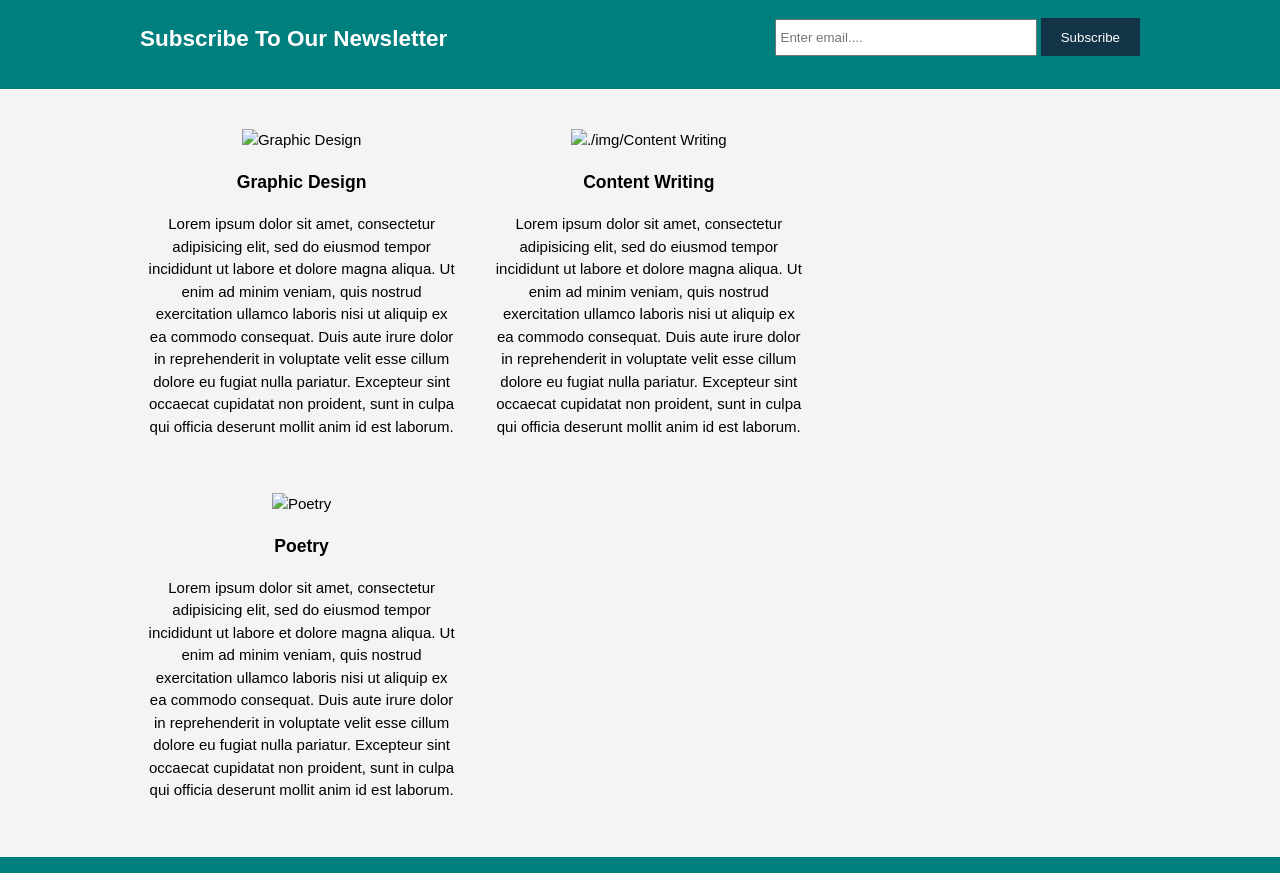
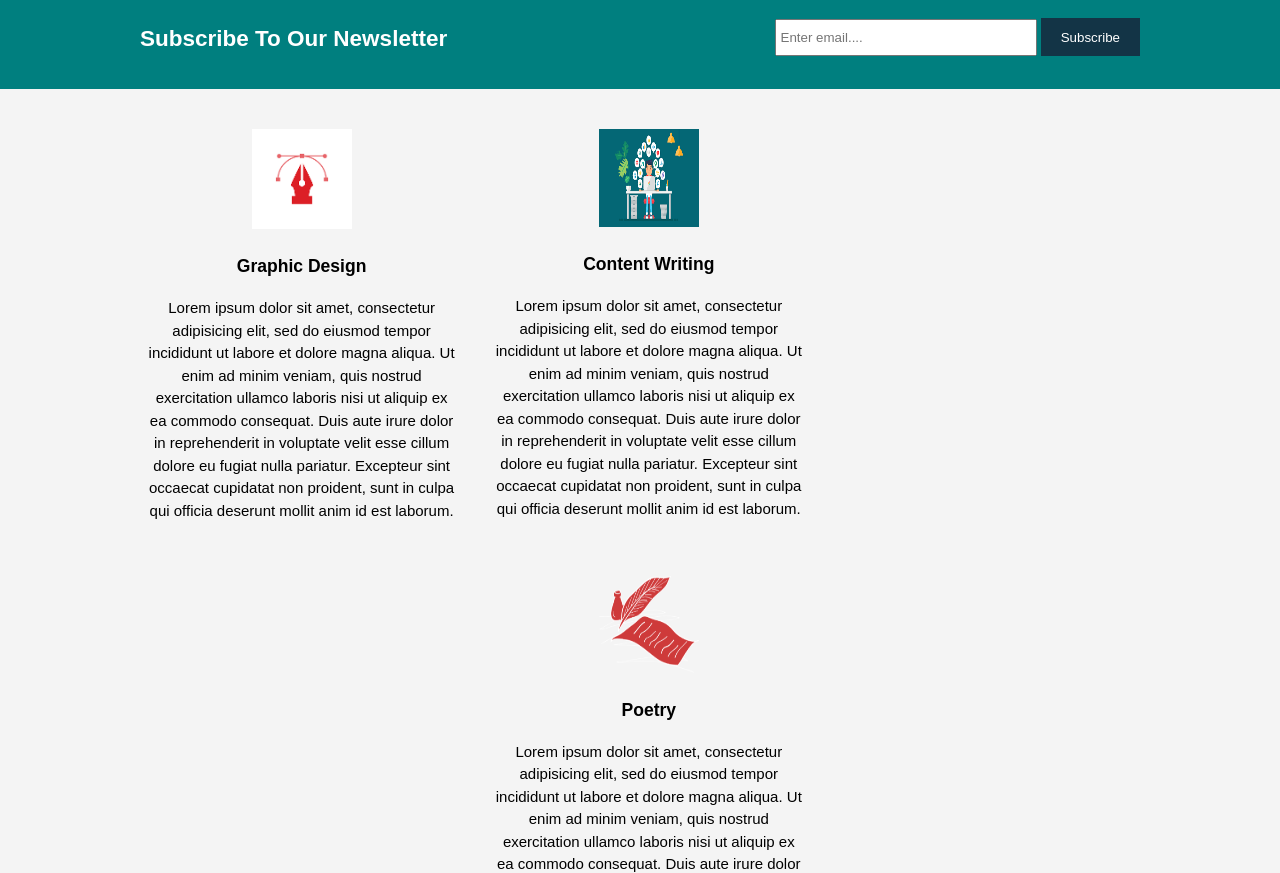
Before and after one commit to amnabajwa19/Web-Development, a plain HTML site: page index.html in a window 1280 px wide. Shown: the part 540-1413 px from the top of the page. Drawn offline with Linux system fonts and the light colour scheme; files that its build step writes are made by us from their sources; files whose address does not match are found by name.

Commit message:
Updated index file
Updated the paths

```diff
--- a/index.html
+++ b/index.html
@@ -8,7 +8,7 @@
     <meta name="author" content="Amna Mahmood Bajwa">
     <title>Tinker Hub | Welcome</title>
     <link href="https://fonts.googleapis.com/css?family=Pacifico&display=swap" rel="stylesheet">
-    <link rel="stylesheet" href="./css/style.css">
+    <link rel="stylesheet" href="style.css">
   </head>
   <body>
     <header>
@@ -43,17 +43,17 @@
     <section id="boxes">
       <div class="container">
         <div class="box">
-          <img src="./img/graphic.png" alt="Graphic Design">
+          <img src="graphic.png" alt="Graphic Design">
           <h3>Graphic Design</h3>
           <p>Lorem ipsum dolor sit amet, consectetur adipisicing elit, sed do eiusmod tempor incididunt ut labore et dolore magna aliqua. Ut enim ad minim veniam, quis nostrud exercitation ullamco laboris nisi ut aliquip ex ea commodo consequat. Duis aute irure dolor in reprehenderit in voluptate velit esse cillum dolore eu fugiat nulla pariatur. Excepteur sint occaecat cupidatat non proident, sunt in culpa qui officia deserunt mollit anim id est laborum.</p>
         </div>
           <div class="box box2">
-            <img src="./img/content.png" alt="./img/Content Writing" class="img2" >
+            <img src="content.png" alt="./img/Content Writing" class="img2" >
           <h3>Content Writing</h3>
           <p>Lorem ipsum dolor sit amet, consectetur adipisicing elit, sed do eiusmod tempor incididunt ut labore et dolore magna aliqua. Ut enim ad minim veniam, quis nostrud exercitation ullamco laboris nisi ut aliquip ex ea commodo consequat. Duis aute irure dolor in reprehenderit in voluptate velit esse cillum dolore eu fugiat nulla pariatur. Excepteur sint occaecat cupidatat non proident, sunt in culpa qui officia deserunt mollit anim id est laborum.</p>
         </div>
           <div class="box box2">
-            <img src="./img/pic2.png" alt="Poetry" class="img2">
+            <img src="pic2.png" alt="Poetry" class="img2">
           <h3>Poetry</h3>
           <p>Lorem ipsum dolor sit amet, consectetur adipisicing elit, sed do eiusmod tempor incididunt ut labore et dolore magna aliqua. Ut enim ad minim veniam, quis nostrud exercitation ullamco laboris nisi ut aliquip ex ea commodo consequat. Duis aute irure dolor in reprehenderit in voluptate velit esse cillum dolore eu fugiat nulla pariatur. Excepteur sint occaecat cupidatat non proident, sunt in culpa qui officia deserunt mollit anim id est laborum.</p>
         </div>
```
